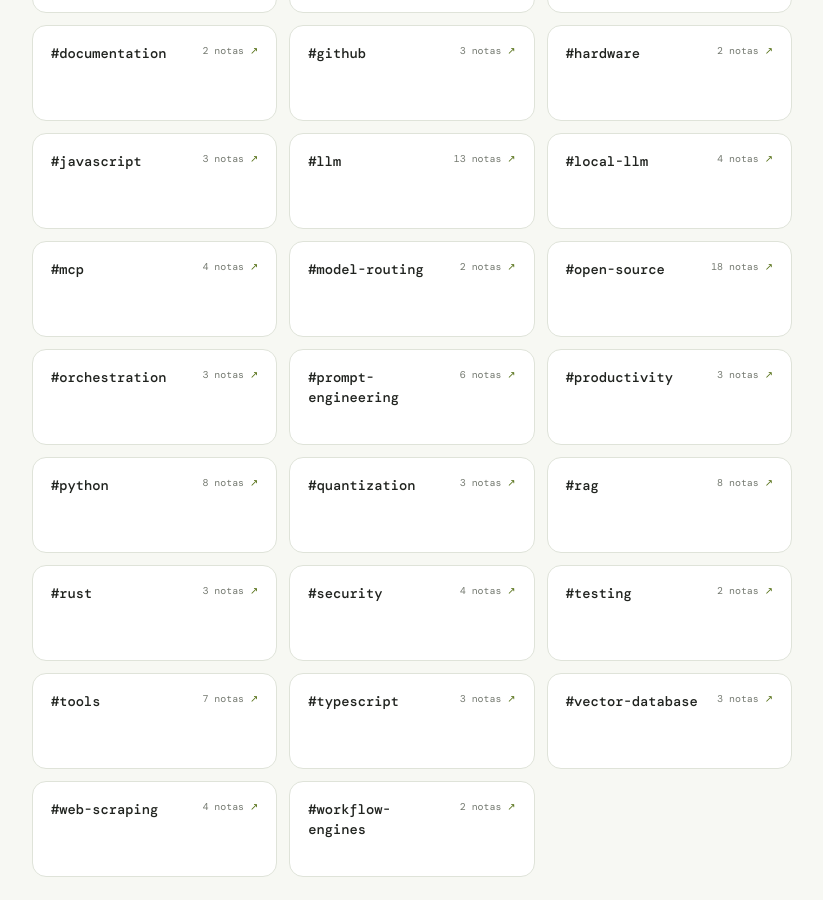
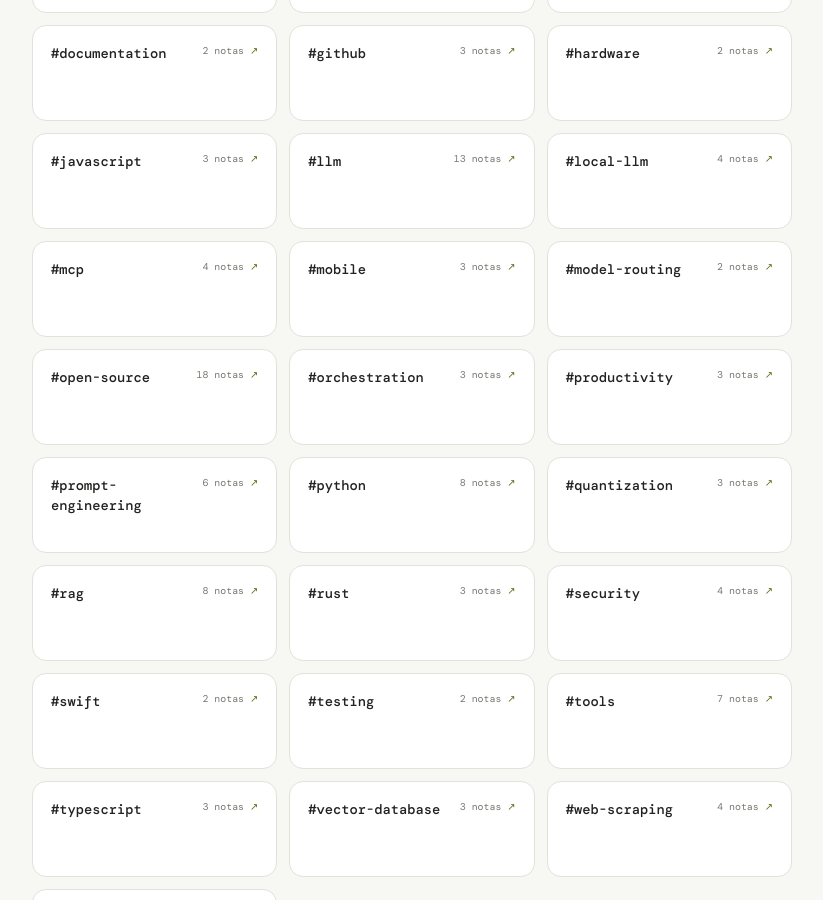
Before and after one commit to ronanrodrigo/notes, a Jekyll site: the page built from list-tags.md, in a window 1280 px wide and 900 px high, scrolled down 956 px. Shown: the whole window, without its empty margins (148-971 px from the left). Built offline with Jekyll 4.4.1, drawn with Linux system fonts in a browser that asks for light colours.

Commit message:
chore: update generated list-tags.md

```diff
--- a/list-tags.md
+++ b/list-tags.md
@@ -144,6 +144,12 @@ permalink: /list-tags/
         </a>
       </li>
       <li class="tag-index-item">
+        <a class="tag-index-link" href="/notes/tag/?tag=mobile">
+          <span class="tag-index-name">#mobile</span>
+          <span class="tag-index-count">3 notas <span aria-hidden="true">↗</span></span>
+        </a>
+      </li>
+      <li class="tag-index-item">
         <a class="tag-index-link" href="/notes/tag/?tag=model-routing">
           <span class="tag-index-name">#model-routing</span>
           <span class="tag-index-count">2 notas <span aria-hidden="true">↗</span></span>
@@ -162,15 +168,15 @@ permalink: /list-tags/
         </a>
       </li>
       <li class="tag-index-item">
+        <a class="tag-index-link" href="/notes/tag/?tag=productivity">
+          <span class="tag-index-name">#productivity</span>
+          <span class="tag-index-count">3 notas <span aria-hidden="true">↗</span></span>
+        </a>
+      </li>
+      <li class="tag-index-item">
         <a class="tag-index-link" href="/notes/tag/?tag=prompt-engineering">
           <span class="tag-index-name">#prompt-engineering</span>
           <span class="tag-index-count">6 notas <span aria-hidden="true">↗</span></span>
-        </a>
-      </li>
-      <li class="tag-index-item">
-        <a class="tag-index-link" href="/notes/tag/?tag=productivity">
-          <span class="tag-index-name">#productivity</span>
-          <span class="tag-index-count">3 notas <span aria-hidden="true">↗</span></span>
         </a>
       </li>
       <li class="tag-index-item">
@@ -201,6 +207,12 @@ permalink: /list-tags/
         <a class="tag-index-link" href="/notes/tag/?tag=security">
           <span class="tag-index-name">#security</span>
           <span class="tag-index-count">4 notas <span aria-hidden="true">↗</span></span>
+        </a>
+      </li>
+      <li class="tag-index-item">
+        <a class="tag-index-link" href="/notes/tag/?tag=swift">
+          <span class="tag-index-name">#swift</span>
+          <span class="tag-index-count">2 notas <span aria-hidden="true">↗</span></span>
         </a>
       </li>
       <li class="tag-index-item">
```
